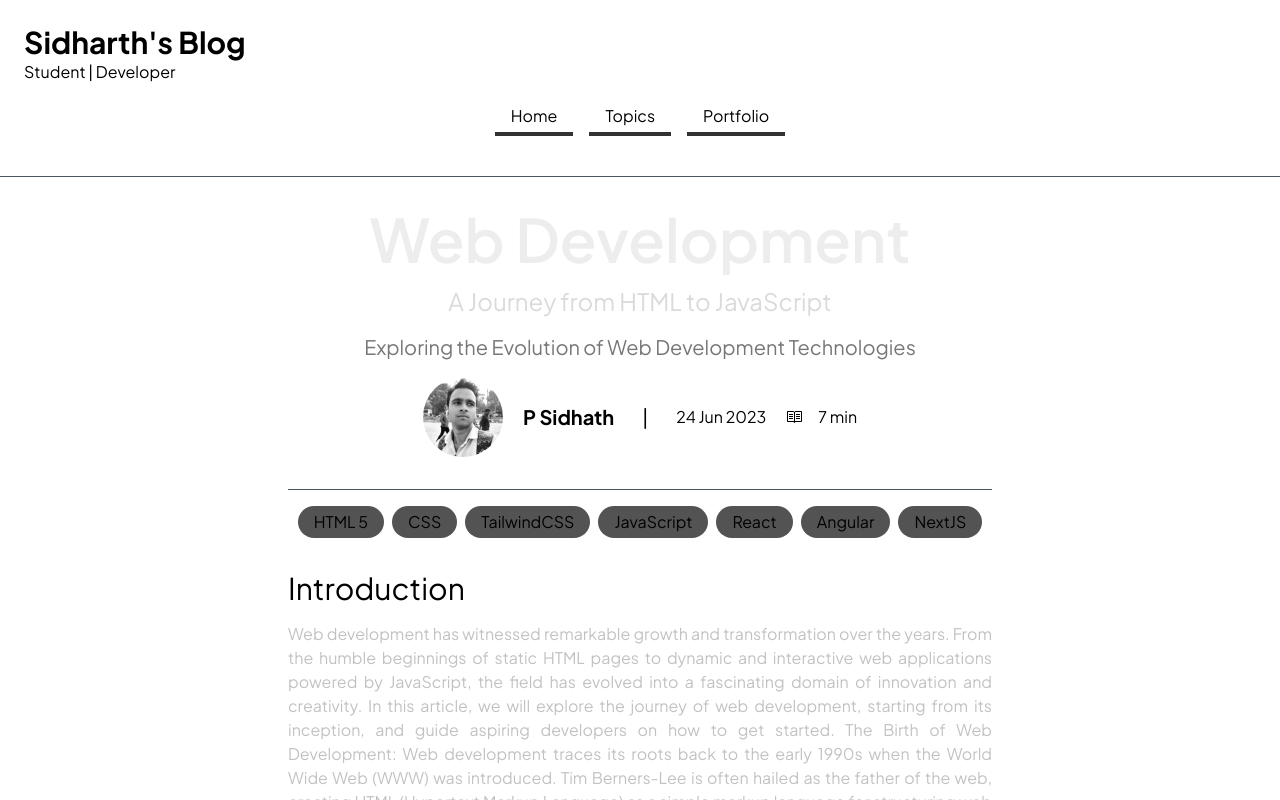
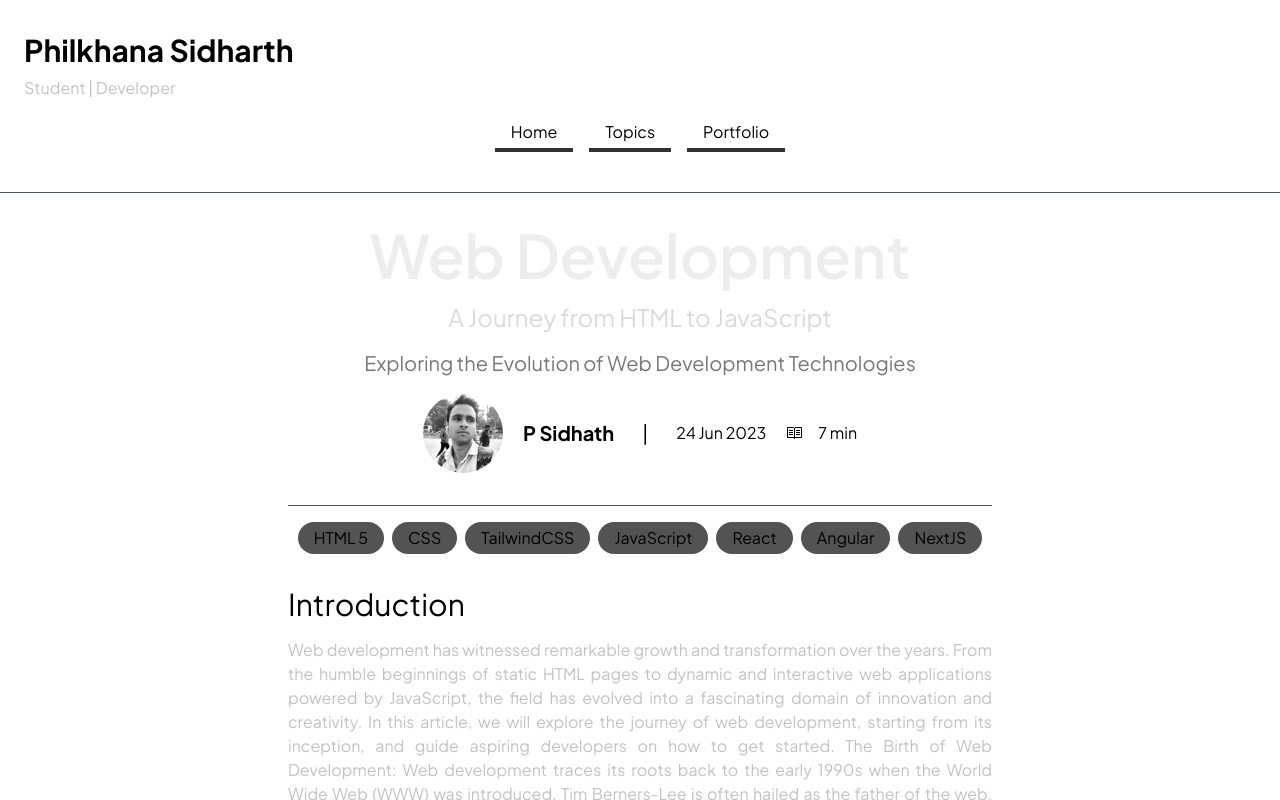
Before and after one commit to psidh/Blog, a Next.js app: page /web in a window 1280 px wide. Shown: the top 800 px of the page. Built offline with nearby package versions, Linux system fonts and the light colour scheme.

Commit message:
philkhana sidharth is the title

```diff
--- a/components/Navbar.tsx
+++ b/components/Navbar.tsx
@@ -3,10 +3,10 @@ export default function Navbar() {
     <div className="p-6">
       <div>
         <div>
-          <h1 className="text-3xl hidden md:flex font-bold text-left">
-            Sidharth's Blog
+          <h1 className="text-3xl hidden md:flex font-bold text-left my-2">
+            Philkhana Sidharth
           </h1>
-          <h2>Student | Developer </h2>
+          <h2 className='my-2 text-[#c2c2c2]'>Student | Developer </h2>
 
           <div className="flex justify-center items-center my-4 space-x-4">
             <a href="/" className="nav-link">
```
